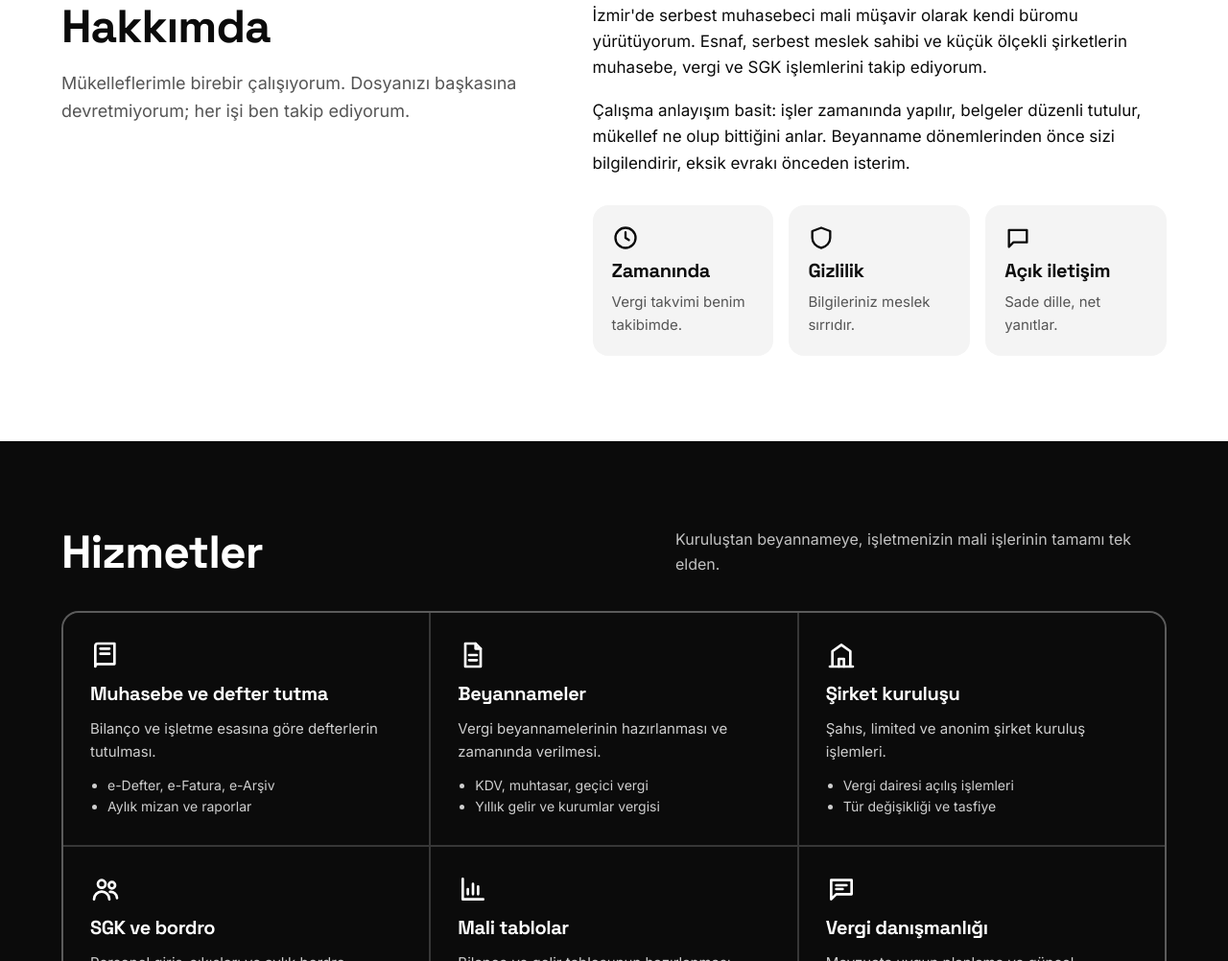
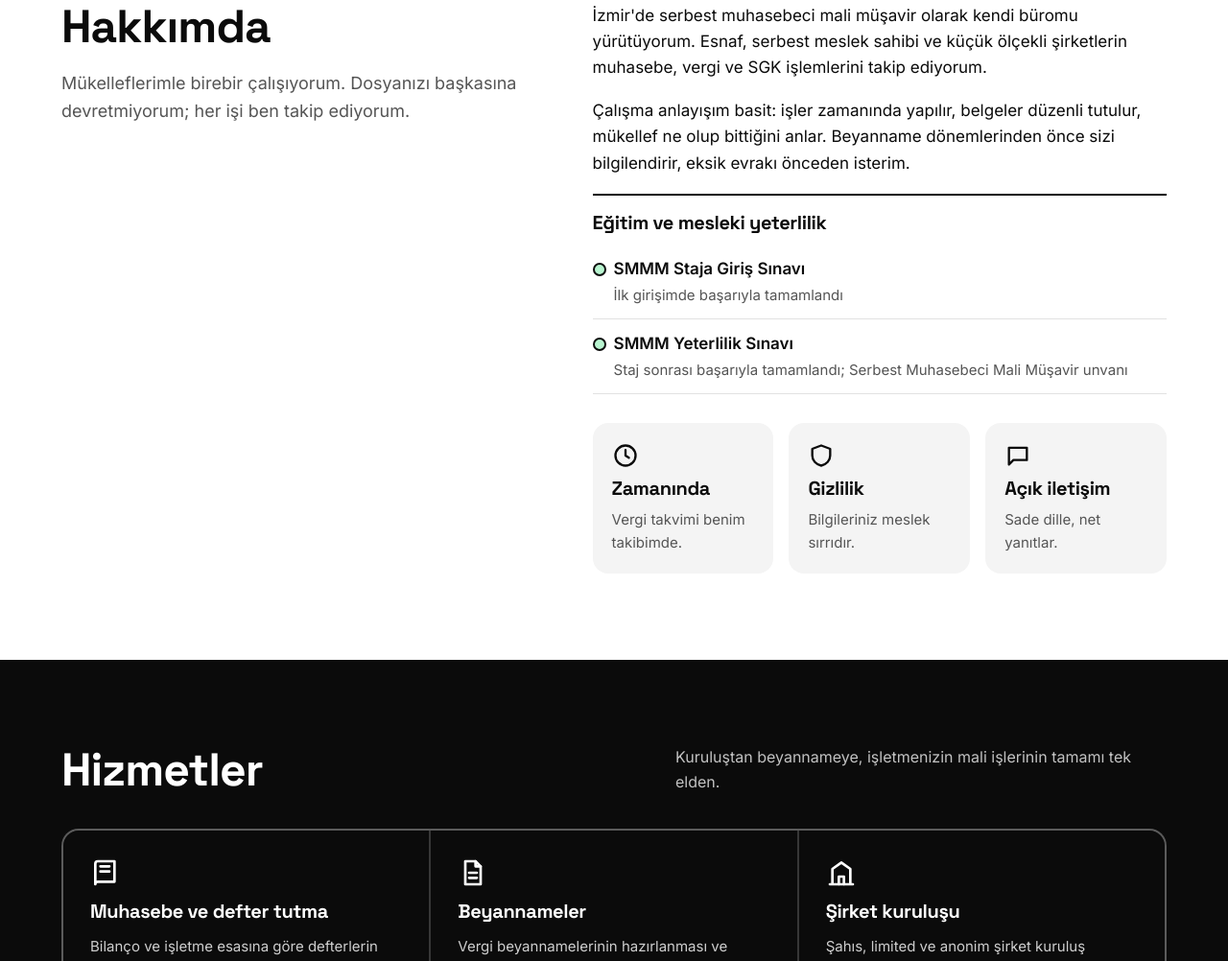
Before and after one commit to SmmmYagmur/SmmmYagmur.github.io, a plain HTML site: page index.html in a window 1280 px wide. Shown: the part 892-1894 px from the top of the page at 96% size. Drawn offline with Linux system fonts and the light colour scheme.

Commit message:
Hakkımda: eğitim ve yeterlilik bilgileri
Co-Authored-By: Claude Opus 5.5 <noreply@anthropic.com>
Claude-Session: https://claude.ai/code/session_01Pr6sDJmMQ4qo3Tm7wpT7rm

```diff
--- a/index.html
+++ b/index.html
@@ -98,6 +98,11 @@ a:focus-visible,button:focus-visible,input:focus-visible,select:focus-visible,te
 .about-side{display:grid;gap:20px}
 .about-text{display:grid;gap:18px;font-size:17px}
 .about-text p{max-width:40em}
+.edu{border-top:2px solid var(--ink);padding-top:16px;display:grid;gap:10px}
+.edu ul{list-style:none;margin:0;padding:0;display:grid}
+.edu li{display:grid;gap:2px;padding:12px 0 12px 22px;border-bottom:1px solid var(--line);position:relative}
+.edu li::before{content:"";position:absolute;left:0;top:19px;width:10px;height:10px;border-radius:50%;background:var(--mint);border:2px solid var(--ink)}
+.edu span{font-size:15px;color:var(--soft)}
 .values{display:grid;grid-template-columns:repeat(3,minmax(0,1fr));gap:16px;margin-top:12px}
 .value{padding:20px;border-radius:16px;background:var(--panel);display:grid;gap:8px}
 .value svg{width:28px;height:28px}
@@ -304,6 +309,13 @@ footer{padding:32px max(5vw,16px);border-top:1px solid var(--line)}
     <div class="about-text">
       <p>İzmir'de serbest muhasebeci mali müşavir olarak kendi büromu yürütüyorum. Esnaf, serbest meslek sahibi ve küçük ölçekli şirketlerin muhasebe, vergi ve SGK işlemlerini takip ediyorum.</p>
       <p>Çalışma anlayışım basit: işler zamanında yapılır, belgeler düzenli tutulur, mükellef ne olup bittiğini anlar. Beyanname dönemlerinden önce sizi bilgilendirir, eksik evrakı önceden isterim.</p>
+      <div class="edu">
+        <h3>Eğitim ve mesleki yeterlilik</h3>
+        <ul>
+          <li><b>SMMM Staja Giriş Sınavı</b><span>İlk girişimde başarıyla tamamlandı</span></li>
+          <li><b>SMMM Yeterlilik Sınavı</b><span>Staj sonrası başarıyla tamamlandı; Serbest Muhasebeci Mali Müşavir unvanı</span></li>
+        </ul>
+      </div>
       <div class="values">
         <div class="value">
           <svg viewBox="0 0 24 24" fill="none" stroke="currentColor" stroke-width="2" stroke-linecap="round" stroke-linejoin="round"><circle cx="12" cy="12" r="9"/><path d="M12 7v5l3 2"/></svg>
```
